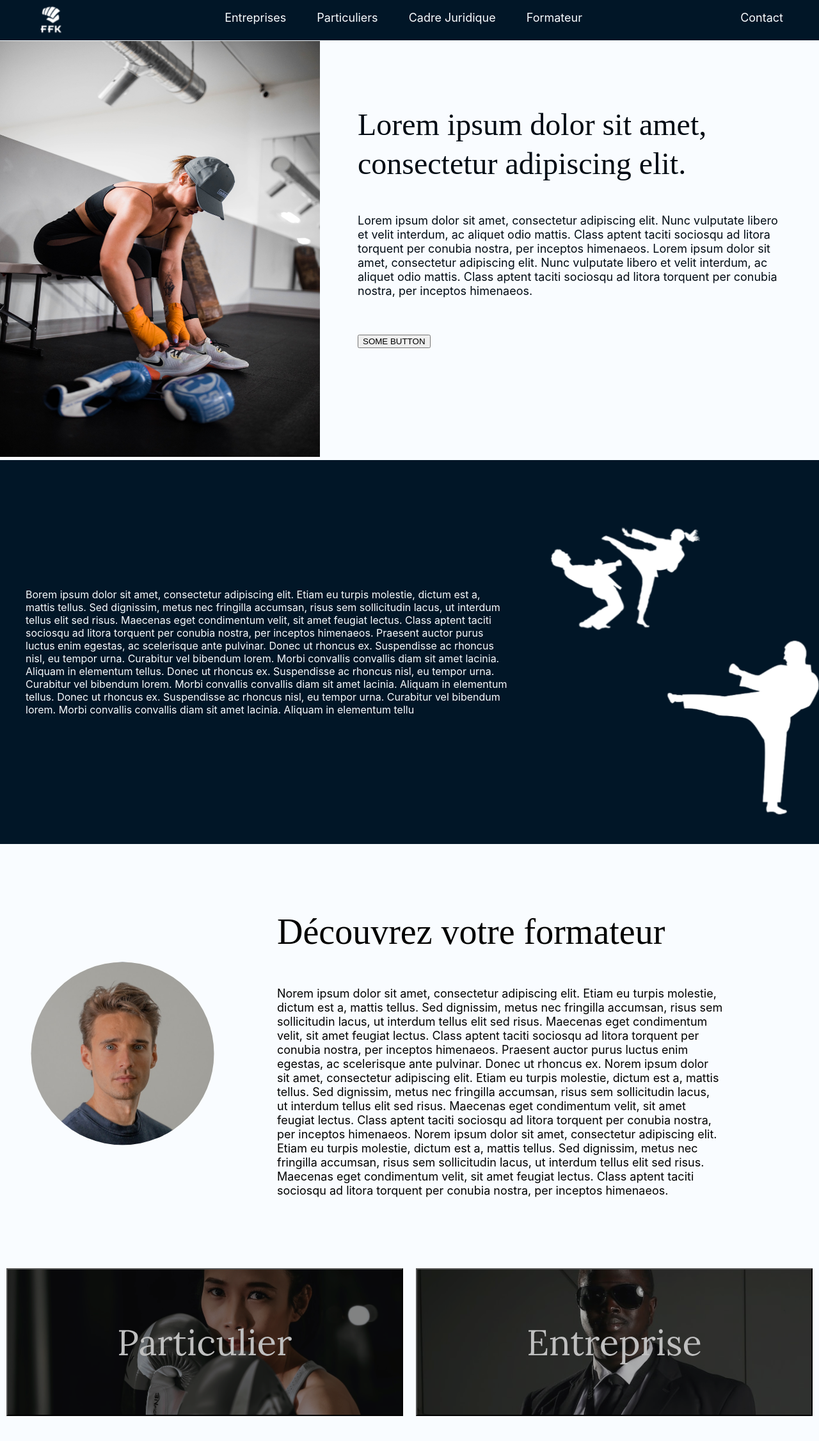
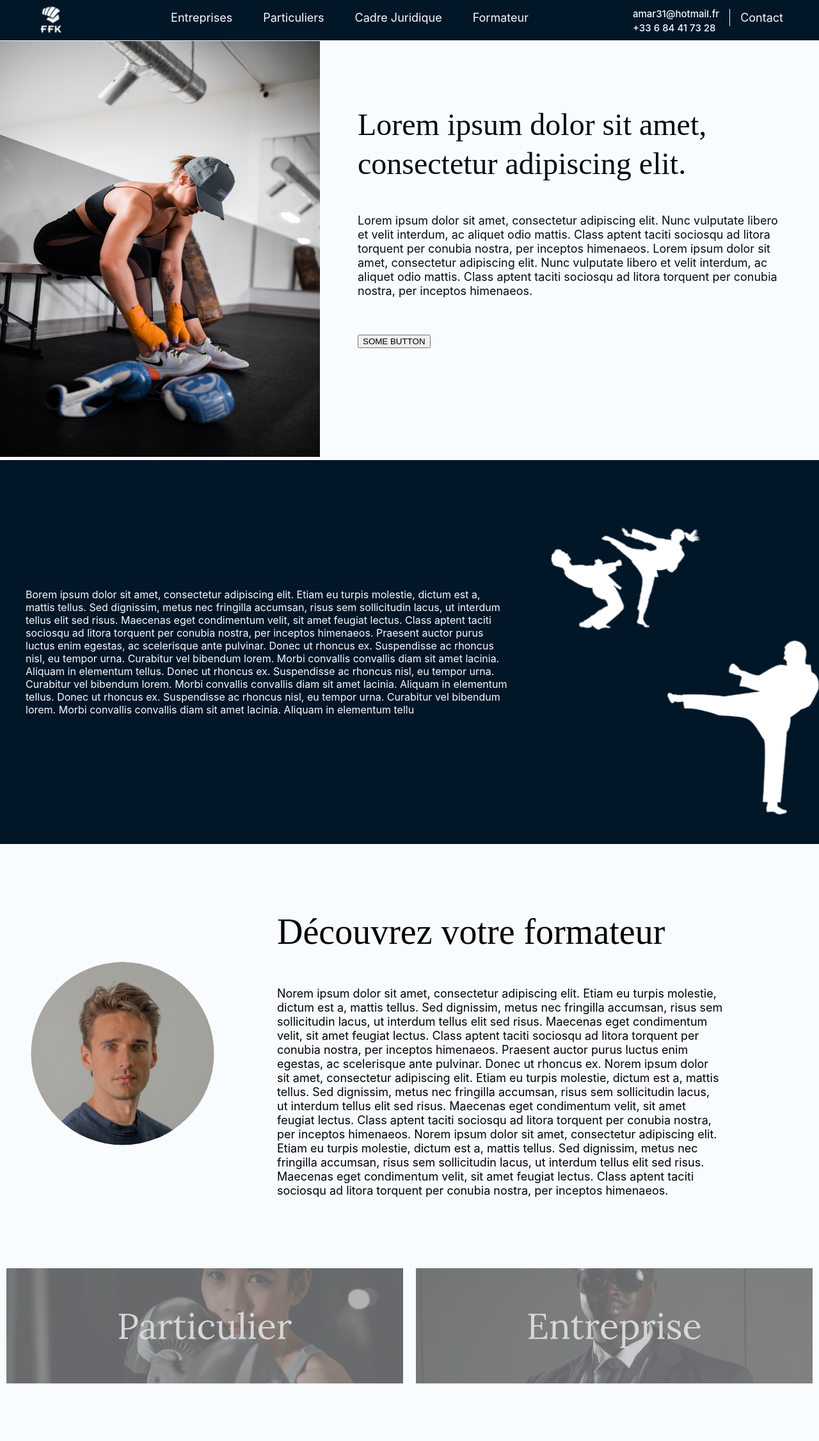
Before and after one commit to Kaa-b/Street-contact, a Next.js app: page / in a window 1280 px wide. Shown: the top 2252 px of the page at 64% size. Built offline with nearby package versions, Linux system fonts and the light colour scheme.

Commit message:
Finalize links

```diff
--- a/components/nav/Navbar.tsx
+++ b/components/nav/Navbar.tsx
@@ -45,9 +45,16 @@ const Navbar = () => {
                         </div>
                     ))}
                 </div>
-                <Link href={"/contact"} className={styles.item}>
-                    Contact
-                </Link>
+                <div className={styles.contact}>
+                    <div className={styles.contactWrapper}>
+                        <p>amar31@hotmail.fr</p>
+                        <p>+33 6 84 41 73 28</p>
+                    </div>
+                    <div className={styles.verticalLine}></div>
+                    <Link href={"/contact"} className={styles.item}>
+                        Contact
+                    </Link>
+                </div>
             </nav>
         </div>
     );
--- a/components/nav/navbar.module.css
+++ b/components/nav/navbar.module.css
@@ -58,3 +58,20 @@
 .item:hover {
   color: var(--text-white-hover);
 }
+
+.contact {
+  display: flex;
+  align-items: center;
+  gap: 1rem;
+  height: 100%;
+}
+
+.contactWrapper {
+  font-size: 15px;
+  align-self: flex-end;
+}
+
+.verticalLine {
+  border-left: 1px solid var(--text-white);
+  height: 50%;
+}
--- a/pages/index.tsx
+++ b/pages/index.tsx
@@ -1,5 +1,6 @@
 import Head from 'next/head';
-import Image from 'next/image'
+import Image from 'next/image';
+import Link from 'next/link';
 
 import Navbar from 'components/nav/Navbar';
 
@@ -86,10 +87,10 @@ export default function Home() {
         </section>
         <section className={styles.links}>
           <div className={styles.linksButtonWrapper}>
-            <button className={styles.linksParticulier}></button>
+            <Link className={styles.linksParticulier} href="/particulier"></Link>
           </div>
           <div className={styles.linksButtonWrapper}>
-            <button className={styles.linksEntreprise}></button>
+            <Link className={styles.linksEntreprise} href="/entreprise"></Link>
           </div>
         </section>
       </main>
--- a/styles/Home.module.css
+++ b/styles/Home.module.css
@@ -162,16 +162,23 @@
     justify-content: center;
     align-items: center;
     padding: 10px;
+    opacity: 0.6;
 
     width: 100%;
-    height: 251px;
+    height: 200px;
+    transition: 0.3s;
+}
+
+.linksButtonWrapper:hover {
+    padding: 1px;
+    opacity: 1
+
 }
 
 .linksParticulier {
     background: center url(../public/static/linksParticulier.svg);
     width: 100%;
     height: 100%;
-
 }
 
 .linksEntreprise {
```
